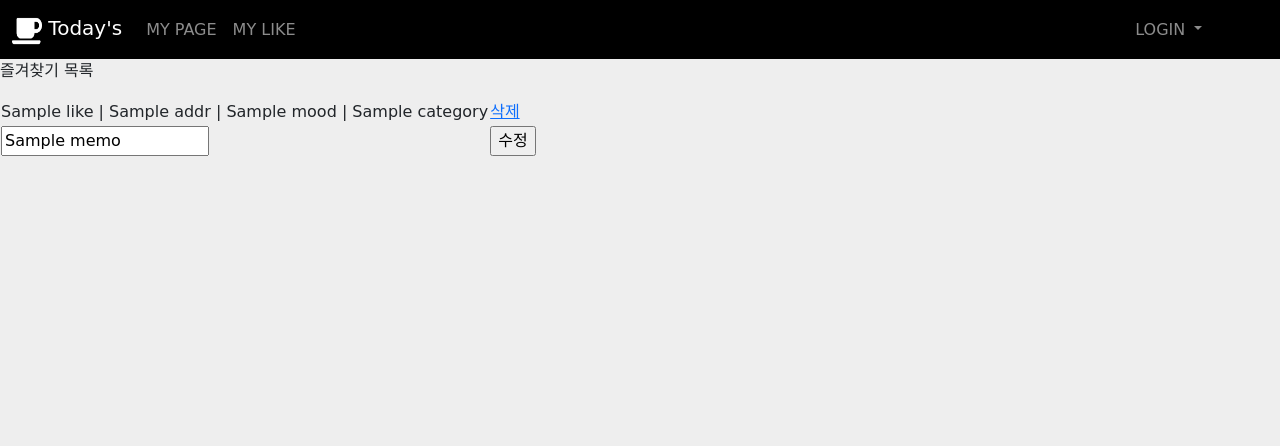
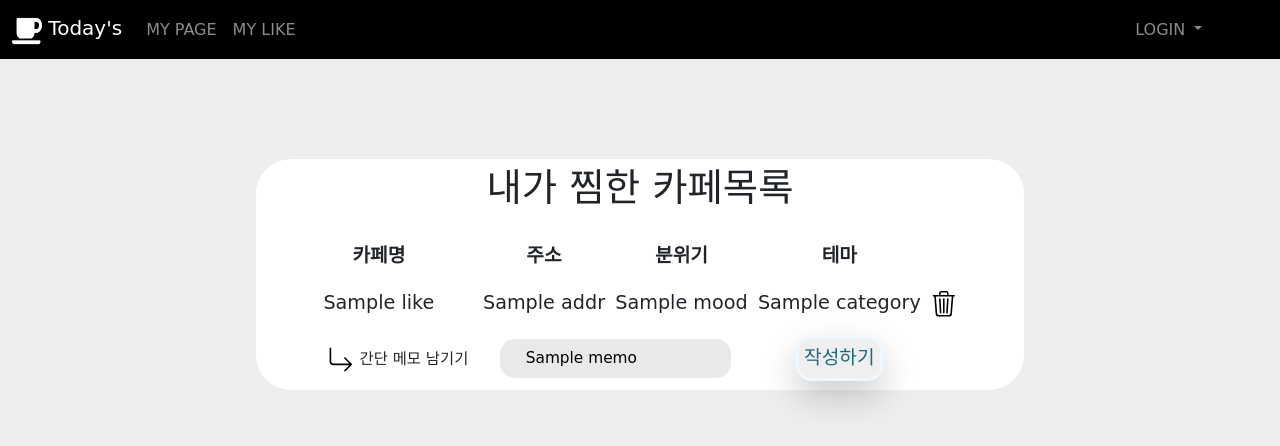
Before and after one commit to silverstone2/TODAYS, a Django app: template mainapp/templates/users/mylike.html in a window 1280 px wide. Shown: the top 446 px of the page. Run offline with Django 4.2, Linux system fonts and the light colour scheme; the template is opened without the code that fills it: most values are stand-ins (such as "Sample title", 1, 10 or a date in 2020); some libraries are stand-ins or nearby versions; some web fonts are replaced.

Commit message:
css 파일 수정 mylike, result 화면 레이아웃 수정

```diff
--- /dev/null
+++ b/mainapp/static/css/btncss.css
@@ -0,0 +1,37 @@
+@import url("https://fonts.googleapis.com/css?family=Poppins:200,300,400,500,600,700,800,900&display=swap");
+
+
+.w-btn-outline {
+    padding: 5px 5px;
+    border-radius: 15px;
+    box-shadow: 0 15px 35px rgba(0, 0, 0, 0.2);
+    text-decoration: none;
+    font-weight: 400;
+    transition: 0.25s;
+    white-space: nowrap;
+}
+
+
+.w-btn-indigo-outline {
+    border: 3px solid aliceblue;
+    color: #1e6b7b;
+}
+
+.w-btn-indigo-outline:hover {
+    color: #1e6b7b;
+    background: aliceblue;
+}
+
+.w-btn-outline:hover {
+    letter-spacing: 2px;
+    transform: scale(1.1);
+    cursor: pointer;
+}
+
+.w-btn:active {
+    transform: scale(1.1);
+}
+
+.w-btn-outline:active {
+    transform: scale(1.1);
+}
--- a/mainapp/templates/users/mylike.html
+++ b/mainapp/templates/users/mylike.html
@@ -6,17 +6,45 @@
 
 <!-- 파비콘 추가 -->
 <link rel="icon" href="/static/images/icon/pavicon.png">
+<link href="../../static/css/btncss.css" rel="stylesheet">
 <script src="https://ajax.googleapis.com/ajax/libs/jquery/1.8.3/jquery.min.js"></script>
 <style>
+@import url("https://fonts.googleapis.com/css?family=Poppins:200,300,400,500,600,700,800,900&display=swap");
 @import url('https://fonts.googleapis.com/css2?family=Gamja+Flower&display=swap');
 
 .fixed{
 font-family: 'Gamja Flower', cursive;
 background-color: #EEEEEE;
 }
+*{
+   margin: 0;
+   padding: 0;
+   box-sizing: border-box;
+}
+th, td {
+   padding-left: 0.8vw;
+   padding-top: 0.7vw;
+   padding-bottom: 0.7vw;
+}
+
+.simplecomment {
+  width: 18vw;
+  height: 3vw;
+  font-size: 1.2vw;
+  border: 0;
+  border-radius: 15px;
+  outline: none;
+  padding-left: 2vw;
+  background-color: rgb(233, 233, 233);
+
+}
+
+
 </style><!-- Bootstrap CSS -->
 {% load static %}
 <link rel="stylesheet" type="text/css" href="{% static 'css/bootstrap.min.css' %}">
+<script src="{% static 'js/bootstrap.min.js' %}"></script>
+
 </head>
 <body class="fixed">
 <script type="text/javascript">
@@ -31,34 +59,55 @@ function func(arg){
 </script>
 <!-- 네비게이션바 -->
 {% include "navbar.html" %}
+<div style="width: 100%; height: 100%; text-align: center;">
+<div style="display: inline-block; background: white; border-radius: 35px; margin-top: 100px; padding-left: 30px; padding-right: 30px; width: 60%;">
 
-<p>즐겨찾기 목록</p>
-<table>
+<p style="font-size: 3vw;">내가 찜한 카페목록</p>
+<table style="font-size: 1.5vw; margin: auto;">
+   <tr style="white-space: nowrap;">
+      <th style="padding-right: 3vw;">카페명</th>
+      <th>주소</th>
+      <th>분위기</th>
+      <th>테마</th>
+      <th><th>
+   <tr>
    {% if likes.count > 0 %}
    {% for a in likes %}
    <tr>
-        <td>{{a.cafename}} | {{a.addr}} | {{ a.mood }} | {{a.category}} <br /></td>
-        <td>
+        <td style="padding-right: 3vw;">{{a.cafename}}</td>
+        <td>{{a.addr}}</td>
+        <td>{{ a.mood }}</td>
+        <td>{{a.category}}</td>
+        <td style="padding-top: 10px;">
             <form action="/users/delete" name="frm" method="get" id="{{a.bookmarkno}}" style="display: inline">
                 <input type="hidden" name="bookmarkno" value="{{a.bookmarkno}}" />
-                <a href="javascript:void(0); onclick=func({{a.bookmarkno}})">삭제</a>
+                <a href="javascript:void(0); onclick=func({{a.bookmarkno}})">
+                   <svg xmlns="http://www.w3.org/2000/svg" width="2vw" height="2vw" fill="black" class="bi bi-trash3" viewBox="0 0 16 16">
+                    <path d="M6.5 1h3a.5.5 0 0 1 .5.5v1H6v-1a.5.5 0 0 1 .5-.5ZM11 2.5v-1A1.5 1.5 0 0 0 9.5 0h-3A1.5 1.5 0 0 0 5 1.5v1H2.506a.58.58 0 0 0-.01 0H1.5a.5.5 0 0 0 0 1h.538l.853 10.66A2 2 0 0 0 4.885 16h6.23a2 2 0 0 0 1.994-1.84l.853-10.66h.538a.5.5 0 0 0 0-1h-.995a.59.59 0 0 0-.01 0H11Zm1.958 1-.846 10.58a1 1 0 0 1-.997.92h-6.23a1 1 0 0 1-.997-.92L3.042 3.5h9.916Zm-7.487 1a.5.5 0 0 1 .528.47l.5 8.5a.5.5 0 0 1-.998.06L5 5.03a.5.5 0 0 1 .47-.53Zm5.058 0a.5.5 0 0 1 .47.53l-.5 8.5a.5.5 0 1 1-.998-.06l.5-8.5a.5.5 0 0 1 .528-.47ZM8 4.5a.5.5 0 0 1 .5.5v8.5a.5.5 0 0 1-1 0V5a.5.5 0 0 1 .5-.5Z"/>
+               </svg>
+                </a>
             </form>
         </td>
    </tr>
    <tr>
-        <td >
-            <input type="text" class="memoContent{{ a.bookmarkno }}" value="{{ a.memo }}" readonly>
+         <td>
+            <svg xmlns="http://www.w3.org/2000/svg" transform="rotate(270)" width="2vw" height="2vw" fill="black" class="bi bi-arrow-90deg-down" viewBox="0 0 16 16">
+              <path fill-rule="evenodd" d="M4.854 14.854a.5.5 0 0 1-.708 0l-4-4a.5.5 0 0 1 .708-.708L4 13.293V3.5A2.5 2.5 0 0 1 6.5 1h8a.5.5 0 0 1 0 1h-8A1.5 1.5 0 0 0 5 3.5v9.793l3.146-3.147a.5.5 0 0 1 .708.708l-4 4z"/>
+         </svg>
+         <p style="display: inline-block; margin: 0; font-size:1.2vw;">간단 메모 남기기</p>
+         </td>
+        <td colspan="2">
+            <input type="text" class="memoContent{{ a.bookmarkno }} simplecomment" value="{{ a.memo }}" placeholder="간단한 메모를 남겨보세요.." readonly>
         </td>
         <td class="tdMemoModify{{ a.bookmarkno }}">
-            <input type="button" value="수정" onclick="memoModify({{ a.bookmarkno }})">
-        <td>
+            <button class="w-btn-outline w-btn-indigo-outline" onclick="memoModify({{ a.bookmarkno }})">작성하기</button>
+        </td>
         <td class="tdMemoSubmit{{ a.bookmarkno }}" style="display:none">
-            <input type="button" value="수정완료" onclick="memoSubmit({{ a.bookmarkno }})">
+            <button class="w-btn-outline w-btn-indigo-outline" onclick="memoSubmit({{ a.bookmarkno }})">작성완료</button>
         </td>
         <td class="tdMemoModifyCancel{{ a.bookmarkno }}"  style="display:none">
-            <input type="button"  value="취소" onclick="memoModifyCancel({{ a.bookmarkno }})">
+            <button class="w-btn-outline w-btn-indigo-outline" onclick="memoModifyCancel({{ a.bookmarkno }})">취소</button>
         </td>
-
    </tr>
    {% endfor %}
    {% else %}
@@ -67,7 +116,9 @@ function func(arg){
    </tr>
    {% endif %}
 </table>
-
+</div>
+</div>
+<br />
 <script>
     const memoModify = (id) => {
         let tdMemoModify = document.querySelector(`.tdMemoModify${id}`);
```
Also changed, not shown: mainapp/templates/result.html (+57 -36 lines).
